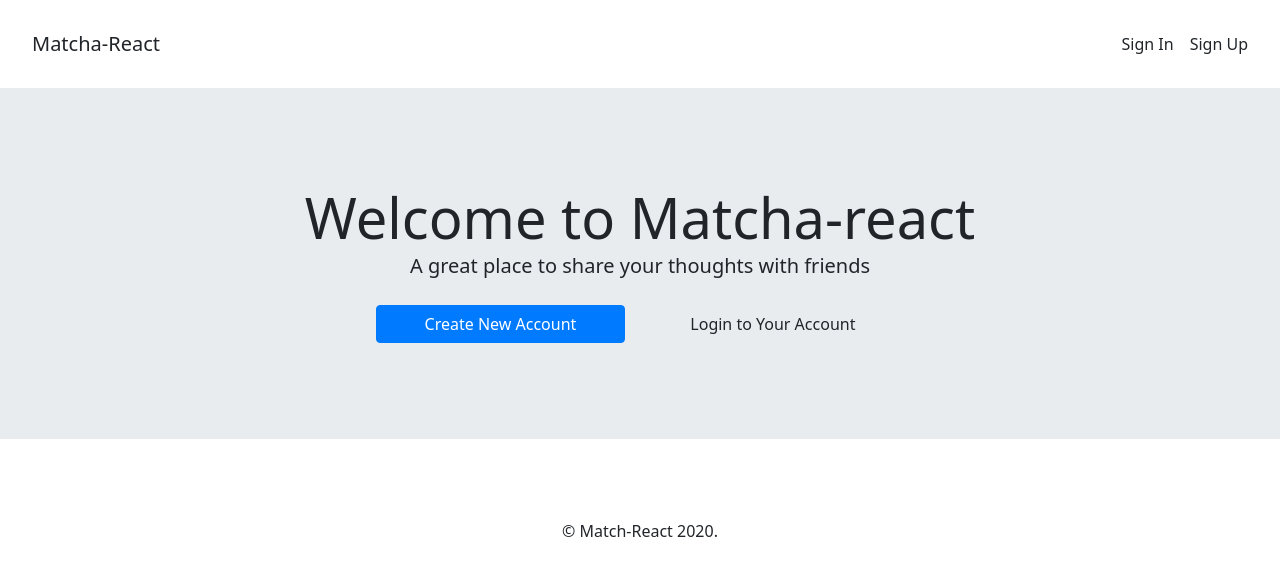
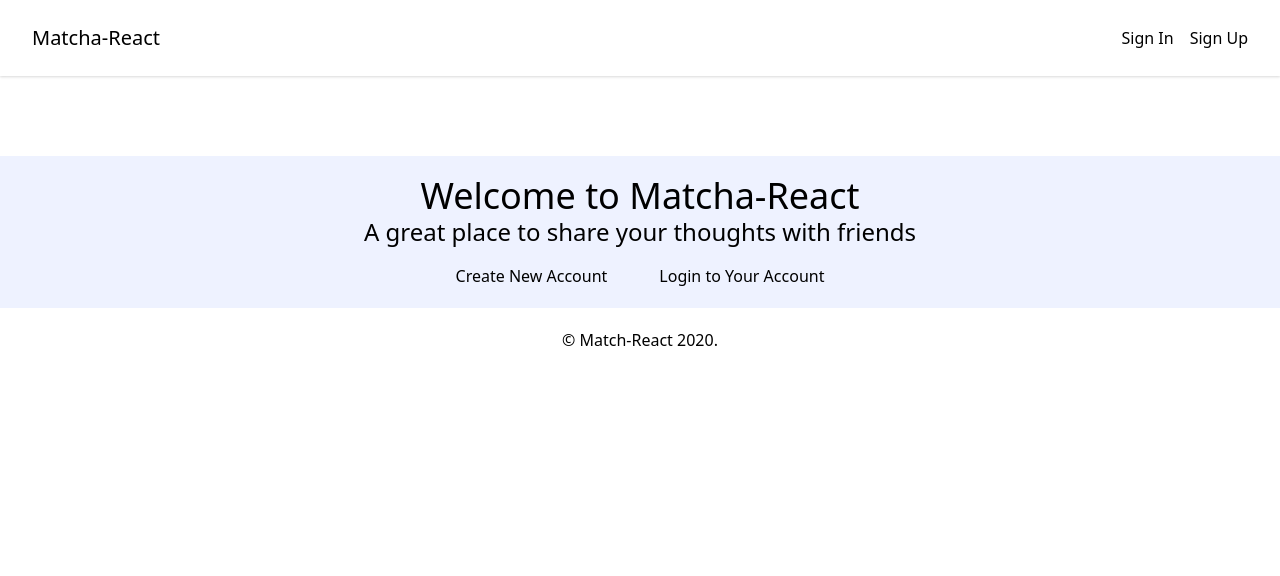
Before and after one commit to groslapinbleu/matcha-react, a React (Create React App) app: page / in a window 1280 px wide. Shown: the top 576 px of the page. Built offline with nearby package versions, Linux system fonts and the light colour scheme; no server answers.

Commit message:
avancement du style avec tailwind

```diff
--- a/public/index.html
+++ b/public/index.html
@@ -23,18 +23,18 @@
       Learn how to configure a non-root public URL by running `npm run build`.
     -->
   <title>Matcha App</title>
-  <link rel="stylesheet" href="https://cdnjs.cloudflare.com/ajax/libs/twitter-bootstrap/4.4.1/css/bootstrap.min.css">
+  <!-- <link rel="stylesheet" href="https://cdnjs.cloudflare.com/ajax/libs/twitter-bootstrap/4.4.1/css/bootstrap.min.css"> -->
   <link href="https://fonts.googleapis.com/css?family=Poppins&display=swap" rel="stylesheet">
 </head>
 
 <body>
   <noscript>You need to enable JavaScript to run this app.</noscript>
   <div id="root"></div>
-  <script src="https://cdnjs.cloudflare.com/ajax/libs/jquery/3.4.1/jquery.min.js"></script>
+  <!-- <script src="https://cdnjs.cloudflare.com/ajax/libs/jquery/3.4.1/jquery.min.js"></script>
   <script src="https://cdnjs.cloudflare.com/ajax/libs/popper.js/1.12.9/umd/popper.min.js"
     integrity="sha384-ApNbgh9B+Y1QKtv3Rn7W3mgPxhU9K/ScQsAP7hUibX39j7fakFPskvXusvfa0b4Q"
     crossorigin="anonymous"></script>
-  <script src="https://cdnjs.cloudflare.com/ajax/libs/twitter-bootstrap/4.4.1/js/bootstrap.min.js"></script>
+  <script src="https://cdnjs.cloudflare.com/ajax/libs/twitter-bootstrap/4.4.1/js/bootstrap.min.js"></script> -->
 </body>
 
 </html>
--- a/src/components/Header.js
+++ b/src/components/Header.js
@@ -10,7 +10,7 @@ function Header() {
     <header>
       <nav className="flex shadow px-8 py-6 items-center justify-between flex-wrap">
         <div className="flex items-center flex-grow flex-shrink lg:pb-0">
-          <Link className="navbar-brand" to="/">Matcha-React</Link>
+          <Link className="text-xl hover:underline" to="/">Matcha-React</Link>
         </div>
 
         {/* <div className="block lg:hidden">
@@ -26,15 +26,15 @@ function Header() {
                 ?
                 <React.Fragment>
                   <span className="" >Logged in as {auth().currentUser.email}</span>
-                  <Link className="nav-item" to="/profile">Profile</Link>
-                  <Link className="nav-item" to="/chat">Chat</Link>
-                  <button className="nav-item p-2 rounded-md bg-indigo-100 hover:bg-indigo-500 focus:outline-none focus:ring-2 focus:ring-white" onClick={() => auth().signOut()}>Logout</button>
+                  <Link className="hover:underline" to="/profile">Profile</Link>
+                  <Link className="hover:underline" to="/chat">Chat</Link>
+                  <button className="p-2 rounded-md bg-indigo-200 hover:bg-indigo-500 focus:outline-none focus:ring-2 focus:ring-white" onClick={() => auth().signOut()}>Logout</button>
 
                   {/* <button className="nav-item -mr-1 flex p-2 rounded-md bg-indigo-100 hover:bg-indigo-500 focus:outline-none focus:ring-2 focus:ring-white sm:-mr-2" onClick={() => auth().signOut()}>Logout</button> */}
                 </React.Fragment>
                 : <React.Fragment>
-                  <Link className="nav-item" to="/login">Sign In</Link>
-                  <Link className="nav-item " to="/signup">Sign Up</Link>
+                  <Link className="hover:underline" to="/login">Sign In</Link>
+                  <Link className="hover:underline" to="/signup">Sign Up</Link>
                 </React.Fragment>}
               {/*               <div className="nav-item">
                 <a href="#features" className="no-underline text-blue hover:underline">Features</a>
--- a/src/pages/Home.js
+++ b/src/pages/Home.js
@@ -10,15 +10,15 @@ export default class HomePage extends Component {
       <div className="home">
         <Header></Header>
         <section>
-          <div className="jumbotron jumbotron-fluid py-5">
-            <div className="container text-center py-5">
-              <h1 className="display-4">Welcome to Matcha-react</h1>
-              <p className="lead">A great place to share your thoughts with friends</p>
+          <div className="pt-20">
+            <div className="container mx-auto text-center py-5 bg-indigo-50">
+              <h1 className="text-4xl">Welcome to Matcha-React</h1>
+              <p className="text-2xl">A great place to share your thoughts with friends</p>
               {auth().currentUser ?
                 <p>Currently connected as {auth().currentUser.email}</p> :
                 <div className="mt-4">
-                  <Link className="btn btn-primary px-5 mr-3" to="/signup">Create New Account</Link>
-                  <Link className="btn px-5" to="/login">Login to Your Account</Link>
+                  <Link className="btn btn-primary px-5 mr-3 hover:underline" to="/signup">Create New Account</Link>
+                  <Link className="btn px-5 hover:underline" to="/login">Login to Your Account</Link>
                 </div>
               }
             </div>
--- a/src/pages/Login.js
+++ b/src/pages/Login.js
@@ -1,6 +1,8 @@
 import React, { Component } from "react";
 import { Link } from "react-router-dom";
+// import Header from "../components/Header";
 import { signin } from "../helpers/auth";
+import Footer from '../components/Footer';
 
 export default class Login extends Component {
   constructor(props) {
@@ -34,20 +36,21 @@ export default class Login extends Component {
 
   render() {
     return (
-      <div>
-        <form
+      <div className="profile pt-20">
+        <div className="p-6 max-w-sm mx-auto bg-indigo-50 rounded-xl shadow-md flex items-center space-x-4 border-l-8 border-indigo-500">
+          {/* <Header></Header> */}
+          <form className=""
             autoComplete="off"
             onSubmit={this.handleSubmit}
           >
-          <h1>
+            <h1 className="text-center text-2xl">
               Login to
-            <Link to="/">
+            <Link className="px-1 hover:underline" to="/">
                 Matcha-react
             </Link>
             </h1>
-          <p>
-            Fill in the form below to login to your account.
-          </p>
+            <p>Fill in the form below to login to your account.</p>
+            <hr />
             <div>
               <input
                 placeholder="Email"
@@ -70,13 +73,15 @@ export default class Login extends Component {
               {this.state.error ? (
                 <p>{this.state.error}</p>
               ) : null}
-            <button type="submit">Login</button>
+              <button className="p-2 rounded-md bg-indigo-200 hover:bg-indigo-500 focus:outline-none focus:ring-2 focus:ring-white" type="submit">Login</button>
             </div>
             <hr />
             <p>
-            Don't have an account? <Link to="/signup">Sign up</Link>
+              Don't have an account? <Link className="hover:underline" to="/signup">Sign up</Link>
             </p>
           </form>
+        </div>
+        <Footer></Footer>
       </div>
     );
   }
--- a/src/pages/Profile.js
+++ b/src/pages/Profile.js
@@ -16,7 +16,7 @@ export default class Profile extends Component {
                 ? <div>
                   <table className="table-auto">
                     <thead>
-                      <tr><th colSpan="2" className="bg-red text-center">Profile</th></tr>
+                      <tr><th colSpan="2" className="text-center text-2xl">Profile</th></tr>
                     </thead>
                     <tbody>
                       <tr>
@@ -26,7 +26,7 @@ export default class Profile extends Component {
                       <tr>
                         <th>Photo</th><td>
                           {/* le className ci-dessous vien t de tailwind */}
-                          <img className="rounded-full shadow h-25 w-25" src={auth().currentUser.photoURL} alt={auth().currentUser.displayName} />
+                          <img className="rounded-full shadow h-28 w-28 mx-auto" src={auth().currentUser.photoURL} alt={auth().currentUser.displayName} />
                         </td>
                       </tr>
                     </tbody>
--- a/src/pages/Signup.js
+++ b/src/pages/Signup.js
@@ -55,13 +55,16 @@ export default class SignUp extends Component {
 
   render() {
     return (
-        <div>
+      <div className="login pt-20">
+        <div className="p-6 max-w-sm mx-auto bg-indigo-50 rounded-xl shadow-md flex items-center space-x-4 border-l-8 border-indigo-500">
+
           <form onSubmit={this.handleSubmit}>
-          <h1>
+            <h1 className="text-center text-2xl">
               Sign Up to
-          <Link to="/">Chatty</Link>
+          <Link className="px-1 hover:underline" to="/">Chatty</Link>
             </h1>
             <p>Fill in the form below to create an account.</p>
+            <hr />
             <div>
               <input placeholder="Email" name="email" type="email" onChange={this.handleChange} value={this.state.email}></input>
             </div>
@@ -70,18 +73,23 @@ export default class SignUp extends Component {
             </div>
             <div>
               {this.state.error ? <p>{this.state.error}</p> : null}
-            <button type="submit">Sign up</button>
+              <button className="p-2 rounded-md bg-indigo-200 hover:bg-indigo-500 focus:outline-none focus:ring-2 focus:ring-white" type="submit">Sign up</button>
               <p>Or</p>
-            <button onClick={this.googleSignIn} type="button">
+              <p>
+                <button className="hover:underline " onClick={this.googleSignIn} type="button">
                   Sign up with Google
             </button>
-            <button type="button" onClick={this.githubSignIn}>
+              </p>
+              <p>
+                <button className="hover:underline" type="button" onClick={this.githubSignIn}>
                   Sign up with GitHub
             </button>
+              </p>
             </div>
-          <hr></hr>
-          <p>Already have an account? <Link to="/login">Login</Link> </p>
+            <hr />
+            <p>Already have an account? <Link className="hover:underline" to="/login">Login</Link> </p>
           </form>
+        </div>
       </div>
     )
   }
```
Also changed, not shown: 1 other file (tests, documents, lock files or other folders). Lines whose indentation alone changed are shown as unchanged.
